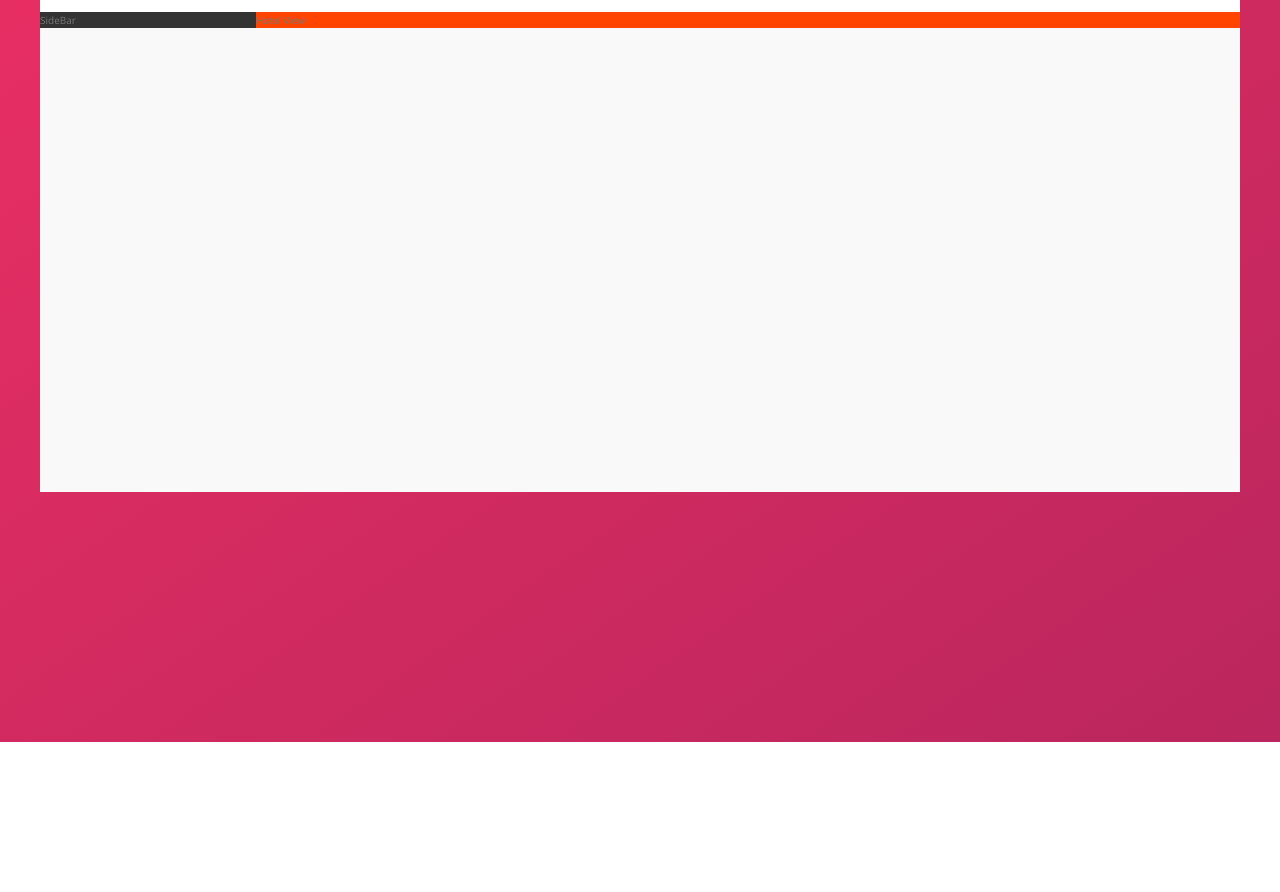
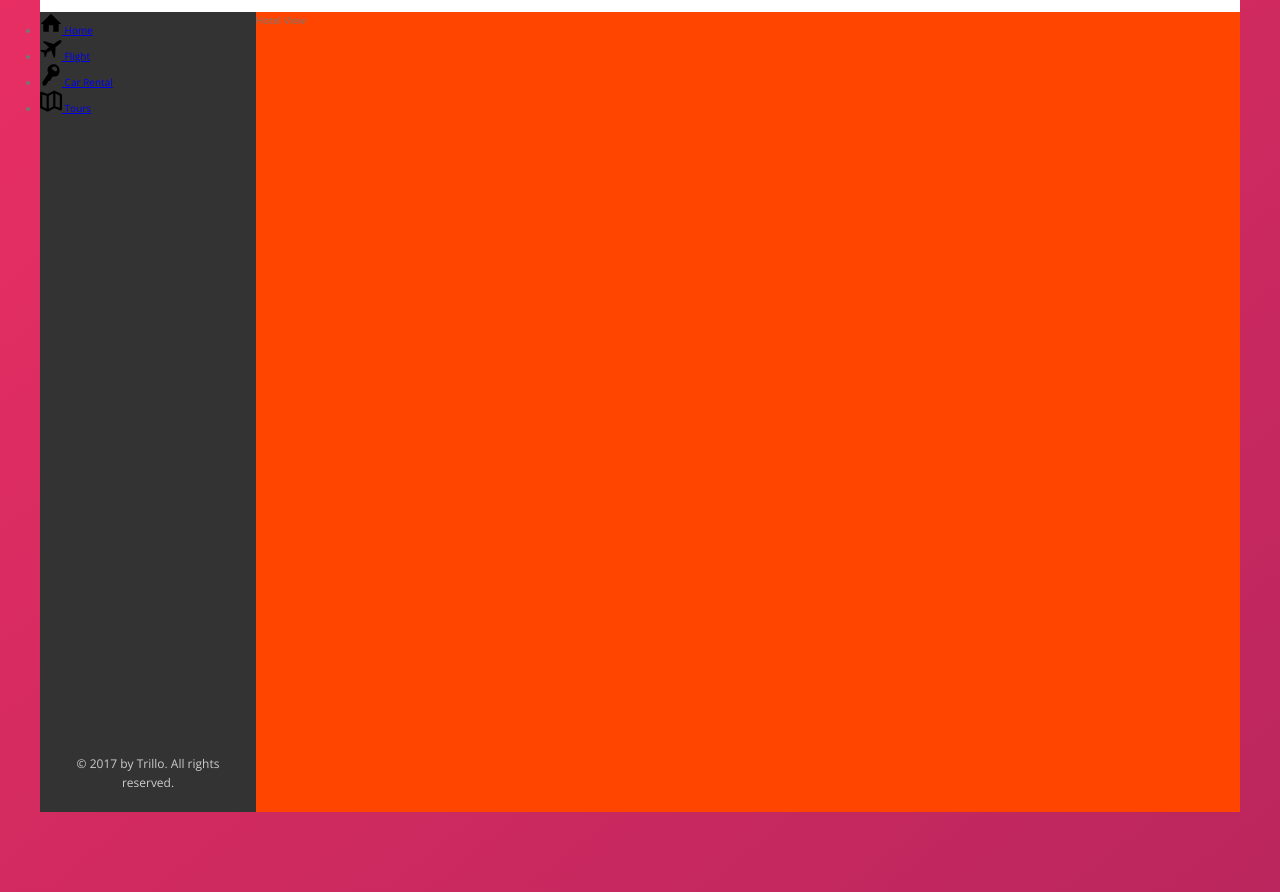
Before and after one commit to matheusfulldev/trillo-sass, a website: page index.html in a window 1280 px wide. Shown: the part 138-1030 px from the top of the page. Before the commit the page ends 880 px from the top, so only its background shows below. Drawn offline with nearby package versions, Linux system fonts and the light colour scheme.

Commit message:
building navigation 1/2

```diff
--- a/index.html
+++ b/index.html
@@ -47,7 +47,43 @@
             </header>
 
             <div class="content">
-                <nav class="sidebar">SideBar</nav>
+
+                <nav class="sidebar">
+                    <ul class="sidebar-nav">
+                        <li class="sidebar-nav__item">
+                            <a href="#" class="sidebar-nav__link">
+                                <svg class="sidebar-nav__icon">
+                                    <use xlink:href="img/sprite.svg#icon-home"></use>
+                                </svg>
+                                <span>Home</span></a>
+                        </li>
+                        <li class="sidebar-nav__item">
+                            <a href="#" class="sidebar-nav__link">
+                                <svg class="sidebar-nav__icon">
+                                    <use xlink:href="img/sprite.svg#icon-aircraft"></use>
+                                </svg>
+                                <span>Flight</span></a>
+                        </li>
+                        <li class="sidebar-nav__item">
+                            <a href="#" class="sidebar-nav__link">
+                                <svg class="sidebar-nav__icon">
+                                    <use xlink:href="img/sprite.svg#icon-key"></use>
+                                </svg>
+                                <span>Car Rental</span></a>
+                        </li>
+                        <li class="sidebar-nav__item">
+                            <a href="#" class="sidebar-nav__link">
+                                <svg class="sidebar-nav__icon">
+                                    <use xlink:href="img/sprite.svg#icon-map"></use>
+                                </svg>
+                                <span>Tours</span></a>
+                        </li>
+                    </ul>
+
+                    <div class="legal"> &copy; 2017 by Trillo. All rights reserved.</div>
+                </nav>
+
+
                 <main class="hotel-view">Hotel View</main>
             </div>
         </div>
--- a/sass/_components.scss
+++ b/sass/_components.scss
@@ -124,3 +124,36 @@
         }
     }
 }
+
+////////////////////////////////////////
+// SIDE NAVIGATION
+
+.sidebar {
+    display: flex;
+    flex-direction: column;
+    justify-content: space-between;
+
+    &-nav {
+
+        // &__item {
+
+        // }
+
+        &__icon {
+            height: 2.2rem;
+            width: 2.2rem;
+        }
+
+    }
+
+}
+
+////////////////////////////////////////
+// LEGAL TEXT
+
+.legal {
+    font-size: 1.2rem;
+    color: var(--grey-light-4);
+    text-align: center;
+    padding: 2rem;
+}
--- a/sass/_layout.scss
+++ b/sass/_layout.scss
@@ -22,14 +22,15 @@
 
 .sidebar {
     background-color: var(--grey-dark-1);
+    flex: 0 0 18%;
 
-    flex: 0 0 18%;
+
 }
 
 .hotel-view {
     // background-color: var(--white);
     background-color: orangered;
-
+    height: 80rem;
 
     flex: 1;
 }
```
Also changed, not shown: css/style.css.
